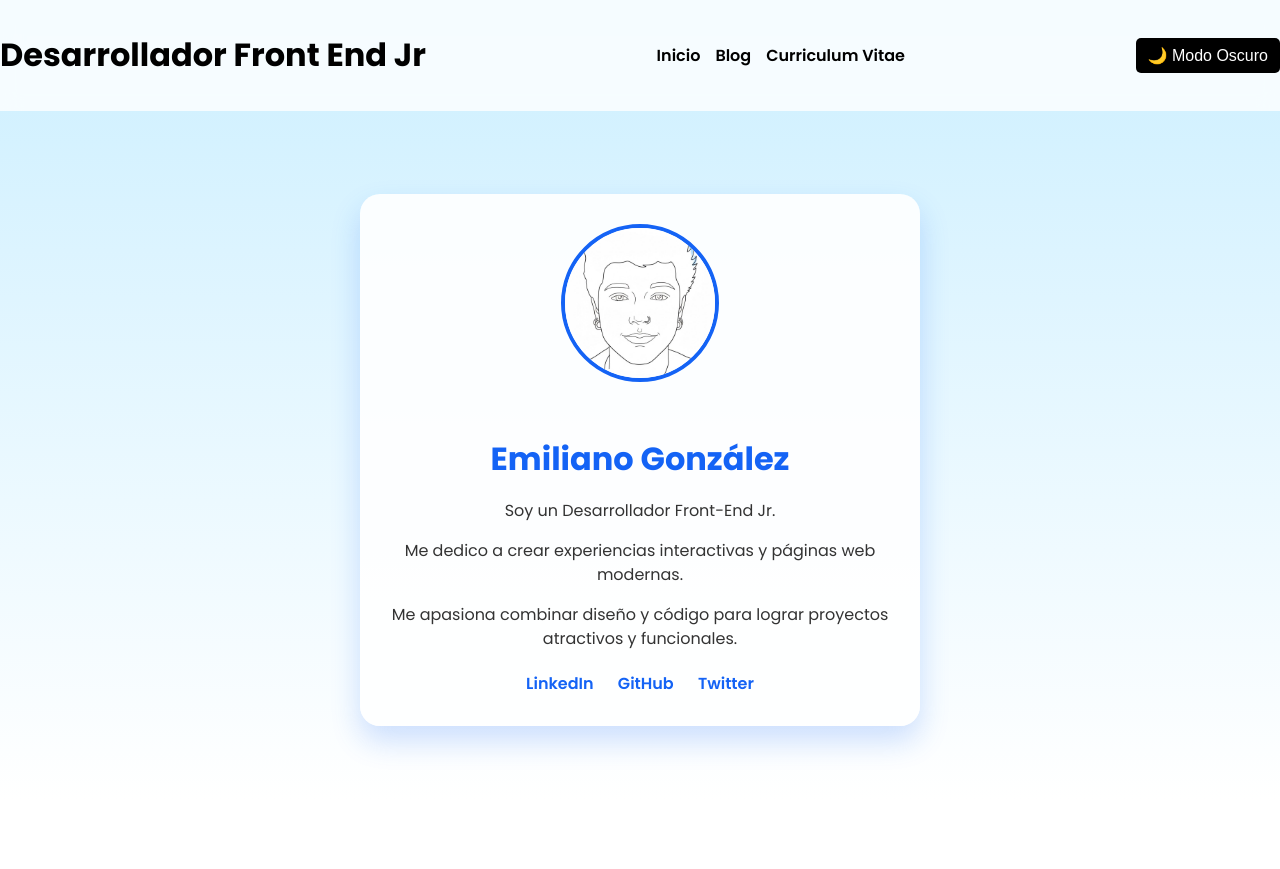
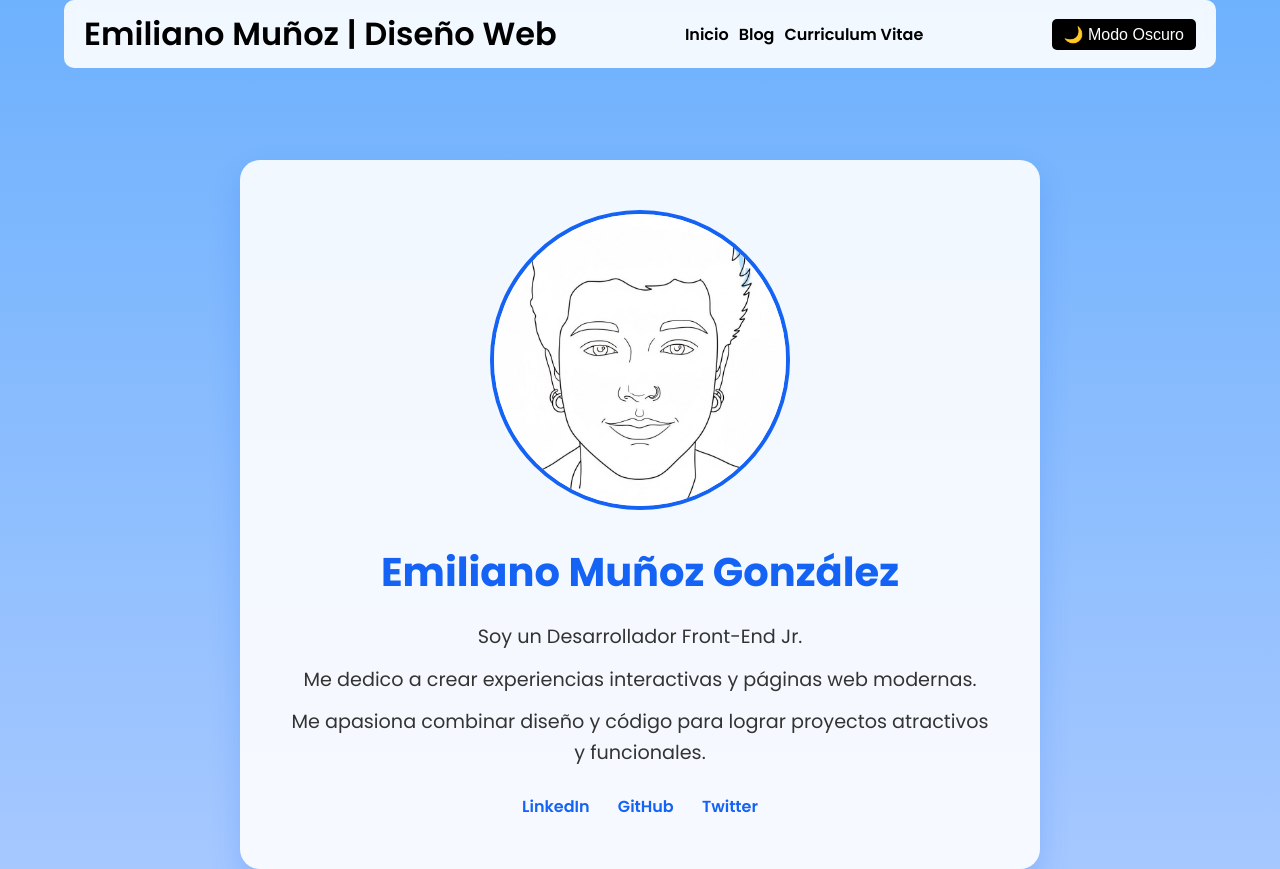
Before and after one commit to emilianomglez01-eng/Portafolio-Emiliano, a website: page Acercademi.html in a window 1280 px wide. Before the commit the page ends 800 px from the top, so only its background shows below. Drawn offline with nearby package versions, Linux system fonts and the light colour scheme.

Commit message:
Pagina acerca de mi mejorada falta fondo

```diff
--- a/Acercademi.css
+++ b/Acercademi.css
@@ -1,83 +1,75 @@
 @import url("https://fonts.googleapis.com/css2?family=Poppins:wght@400;600;700&display=swap");
+
+* {
+  box-sizing: border-box;
+  margin: 0;
+  padding: 0;
+}
 
 body {
   font-family: 'Poppins', sans-serif;
-  background: linear-gradient(to bottom, #ccefff 0%, #ffffff 100%);
+  background: linear-gradient(to bottom, #6eb1fd 0%, #a6c8ff 100%);
+  color: #000000;
   display: flex;
-  justify-content: center;
+  flex-direction: column;
   align-items: center;
-  flex-direction: column;
   min-height: 100vh;
-  margin: 0;
-  color: #000;
+  transition: background 1s ease, color 1s ease;
   overflow-x: hidden;
-  transition: background 2s ease-in-out, color 2s ease-in-out;
 }
 
 /* NAVBAR */
 header {
   position: fixed;
   top: 0;
-  width: 100%;
-  z-index: 10;
+  width: 90%;
+  max-width: 1200px;
+  margin: 0 auto;
   display: flex;
   justify-content: space-between;
   align-items: center;
-  background: rgba(255, 255, 255, 0.8);
-  backdrop-filter: blur(10px);
   padding: 10px 20px;
   border-radius: 10px;
-  transition: background 1s;
-  flex-wrap: wrap;
+  background: rgba(255,255,255,0.9);
+  backdrop-filter: blur(10px);
+  z-index: 10;
+  transition: background 1s ease, color 1s ease;
 }
 
 header h1 {
-  color: #000;
-  font-weight: 700;
-  transition: color 1s;
+  font-weight: 600;
 }
 
 nav {
   display: flex;
   flex-wrap: wrap;
-  gap: 15px;
+  gap: 10px;
 }
 
 nav a {
-  color: #000;
   text-decoration: none;
+  color: inherit;
   font-weight: 600;
-  transition: color 1s;
-  font-size: clamp(0.9rem, 1.5vw, 1rem);
+  transition: color 0.3s;
 }
 
 nav a:hover {
-  color: #0a3fa0;
+  color: #1463f5;
 }
 
 #darkModeToggle {
-  padding: 8px 12px;
-  background: #000000;
+  padding: 6px 12px;
   border: none;
   border-radius: 5px;
   cursor: pointer;
   font-size: 1rem;
-  color: #fff;
+  background: #000000;
+  color: #ffffff;
   transition: background 0.3s, color 0.3s;
 }
 
 #darkModeToggle:hover {
-  background: #ffffff;
-}
-
-/* Modo oscuro navbar */
-.dark-mode header {
-  background: rgba(0, 0, 0, 0.8);
-}
-
-.dark-mode header h1,
-.dark-mode nav a {
-  color: #fff;
+  background: #333333;
 }
 
 /* MAIN CARD */
@@ -85,21 +77,20 @@ main {
   display: flex;
   justify-content: center;
   align-items: center;
-  padding-top: 120px;
   width: 100%;
+  padding-top: 160px; /* altura del navbar + margen */
 }
 
 .card {
+  max-width: 800px;
+  width: 90%;
+  padding: 50px;
+  text-align: center;
   background: rgba(255,255,255,0.9);
   border-radius: 20px;
   box-shadow: 0 15px 30px rgba(20, 99, 245, 0.2);
-  max-width: 500px;
-  width: 90%;
-  padding: 30px;
-  text-align: center;
-  position: relative;
+  transition: transform 0.3s ease, background 1s ease, color 1s ease;
   cursor: pointer;
-  transition: transform 0.3s ease;
 }
 
 .card:hover {
@@ -107,12 +98,12 @@ main {
 }
 
 .card-image img {
-  width: 150px;
-  height: 150px;
+  width: 300px;
+  height: 300px;
   border-radius: 50%;
   border: 4px solid #1463f5;
   object-fit: cover;
-  margin-bottom: 20px;
+  margin-bottom: 25px;
   transition: transform 0.5s ease;
 }
 
@@ -122,23 +113,23 @@ main {
 
 .card-content h2 {
   color: #1463f5;
-  font-size: 2rem;
-  margin-bottom: 10px;
+  font-size: 2.5rem;
+  margin-bottom: 20px;
 }
 
 .card-content p {
-  font-size: 1rem;
-  color: #333;
-  margin-bottom: 8px;
-  line-height: 1.5;
+  font-size: 1.2rem;
+  color: #333333;
+  margin-bottom: 12px;
+  line-height: 1.6;
 }
 
 .card-social {
-  margin-top: 20px;
+  margin-top: 25px;
 }
 
 .card-social a {
-  margin: 0 10px;
+  margin: 0 12px;
   text-decoration: none;
   color: #1463f5;
   font-weight: 600;
@@ -150,14 +141,29 @@ main {
   color: #0a3fa0;
 }
 
-/* Modo oscuro carta */
+/* MODO OSCURO */
 .dark-mode body {
   background: linear-gradient(to bottom, #0a0f23 0%, #1a2740 100%);
+  color: #ffffff;
+}
+
+.dark-mode header {
+  background: rgba(20,40,80,0.9);
+  color: #ffffff;
+}
+
+.dark-mode nav a {
+  color: #ffffff;
+}
+
+.dark-mode #darkModeToggle {
+  background: #ffffff;
+  color: #000000;
 }
 
 .dark-mode .card {
-  background: rgba(20, 40, 80, 0.8);
-  box-shadow: 0 15px 30px rgba(255, 255, 255, 0.1);
+  background: rgba(20,40,80,0.8);
+  color: #ffffff;
 }
 
 .dark-mode .card-content h2,
--- a/Acercademi.html
+++ b/Acercademi.html
@@ -11,7 +11,7 @@
 
   <!-- NAVBAR idéntico al index -->
   <header>
-    <h1>Desarrollador Front End Jr</h1>
+    <h1>Emiliano Muñoz | Diseño Web</h1>
     <nav>
       <a href="index.html">Inicio</a>
       <a href="Blog.html">Blog</a>
@@ -24,10 +24,10 @@
   <main>
     <div class="card" id="profileCard">
       <div class="card-image">
-        <img src="/imagenes/Retrato-dibujo.jpg" alt="Emiliano González">
+        <img src="/imagenes/Retrato-dibujo.jpg" alt="Emiliano Muñoz González">
       </div>
       <div class="card-content">
-        <h2 id="name">Emiliano González</h2>
+        <h2 id="name">Emiliano Muñoz González</h2>
         <p id="who">Soy un Desarrollador Front-End Jr.</p>
         <p id="what">Me dedico a crear experiencias interactivas y páginas web modernas.</p>
         <p id="why">Me apasiona combinar diseño y código para lograr proyectos atractivos y funcionales.</p>
--- a/styles.css
+++ b/styles.css
@@ -32,7 +32,7 @@ body {
 header {
   position: fixed;
   top: 0;
-  width: 100%;
+  width: 80%;
   z-index: 10;
   display: flex;
   justify-content: space-between;
```
